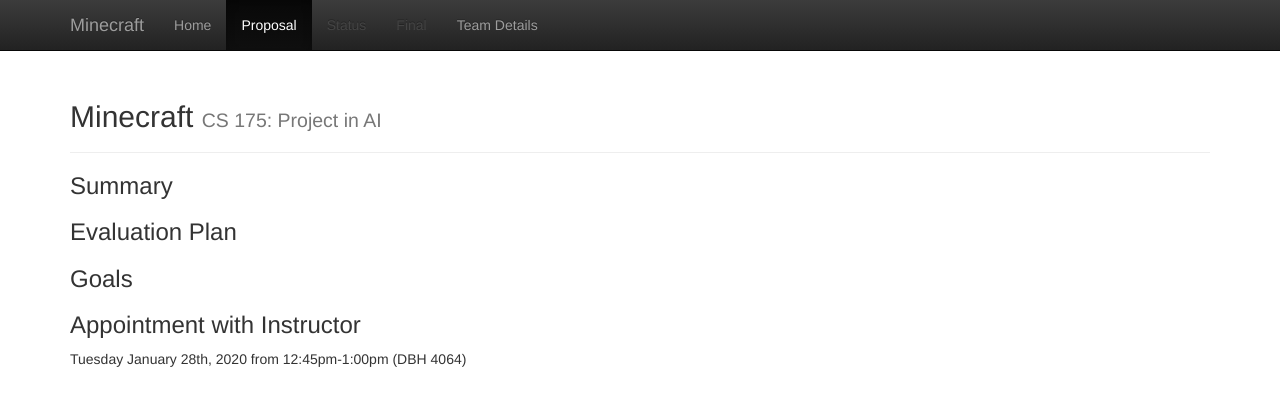
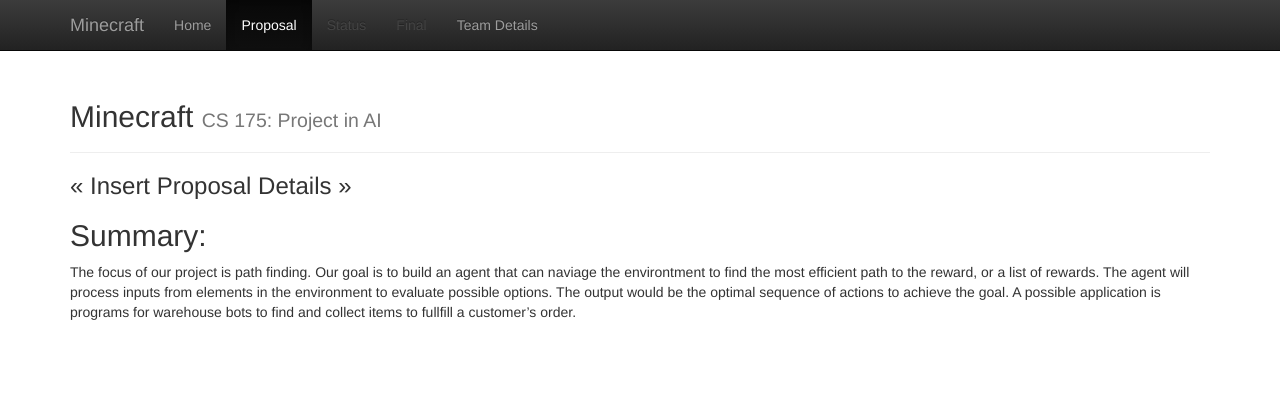
Before and after one commit to SGupta-9/cs175group5, a Jekyll site: the page built from docs/proposal.md, in a window 1280 px wide. Shown: the top 406 px of the page. Built offline with Jekyll 4.4.1, drawn with Linux system fonts in a browser that asks for light colours.

Commit message:
First draft-Summary

```diff
--- a/docs/proposal.md
+++ b/docs/proposal.md
@@ -3,14 +3,7 @@ layout: default
 title:  Proposal
 ---
 
-### Summary
+### << Insert Proposal Details >>
 
-
-### Evaluation Plan
-
-
-### Goals
-
-
-### Appointment with Instructor
-Tuesday January 28th, 2020 from 12:45pm-1:00pm (DBH 4064)
+## Summary:
+The focus of our project is path finding. Our goal is to build an agent that can naviage the environtment to find the most efficient path to the reward, or a list of rewards. The agent will process inputs from elements in the environment to evaluate possible options. The output would be the optimal sequence of actions to achieve the goal. A possible application is programs for warehouse bots to find and collect items to fullfill a customer's order.
```
